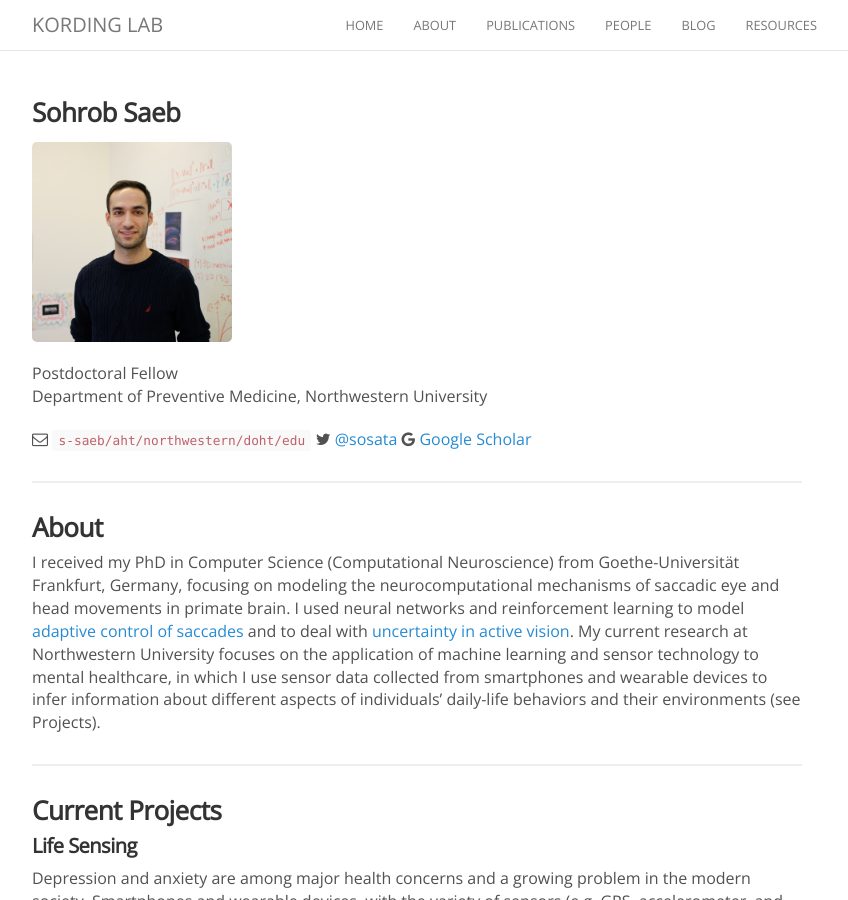
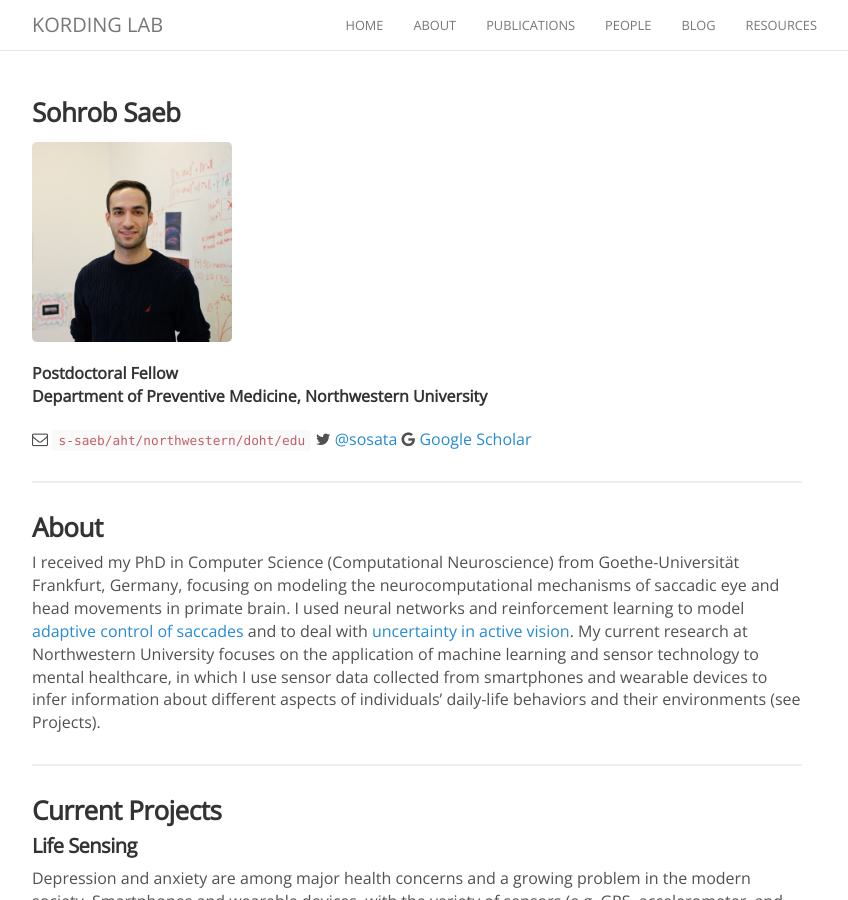
Before and after one commit to KordingLab/KordingLab.github.io, a Jekyll site: the page built from _people/sohrob_saeb.md, in a window 1280 px wide and 900 px high. Shown: the whole window, without its empty margins (223-1071 px from the left). Built offline with Jekyll 4.4.1, drawn with Linux system fonts in a browser that asks for light colours; nearby versions of some CDN libraries; comment, search, counter and statistics services are not loaded.

Commit message:
readability

```diff
--- a/_people/sohrob_saeb.md
+++ b/_people/sohrob_saeb.md
@@ -8,8 +8,8 @@
 
 <img width="200" src="{{site.baseurl}}/images/people/{{page.avatar}}" data-action="zoom">
 
-Postdoctoral Fellow<br>
-Department of Preventive Medicine, Northwestern University<br>
+**Postdoctoral Fellow**<br>
+**Department of Preventive Medicine, Northwestern University**<br>
 
 <i class="fa fa-envelope-o"></i>  `s-saeb/aht/northwestern/doht/edu`
 <i class="fa fa-twitter"></i> [@sosata](https://twitter.com/sosata)
@@ -29,7 +29,7 @@
 
 Depression and anxiety are among major health concerns and a growing problem in the modern society. Smartphones and wearable devices, with the variety of sensors (e.g. GPS, accelerometer, and microphone) and other sources of information (e.g., call, sms, and games) can potentially act as bio-markers of depression and anxiety in daily life, providing an opportinuty to more closely investigate the life-long trajectory of these illnesses.
 
-The goal of this project is to investigate if smartphone sensor data can be used to (1) distinguish between depressed and non-depressed individuals, (2) predict the severity of the disease, and (3) predict the future trajectory that the disease takes in an individual. We have been able to do this using GPS data in a [small study](http://www.jmir.org/2015/7/e175/), which was successfully replicated on an independent dataset [StudentLife](http://studentlife.cs.dartmouth.edu/). We are now collecting data from 240 individuals to extend our findings to other aspects of life including sleep, social interactions, and physical activity.
+The goal of this project is to investigate if smartphone sensor data can be used to (1) distinguish between depressed and non-depressed individuals, (2) predict the severity of the disease, and (3) predict the future trajectory that the disease takes in an individual. We have been able to do this using GPS data in a [**small study**](http://www.jmir.org/2015/7/e175/), which was successfully replicated on an independent dataset [StudentLife](http://studentlife.cs.dartmouth.edu/). We are now collecting data from 240 individuals to extend our findings to other aspects of life including sleep, social interactions, and physical activity.
 
 ##### Adversarial Activity Recognition
 
```
